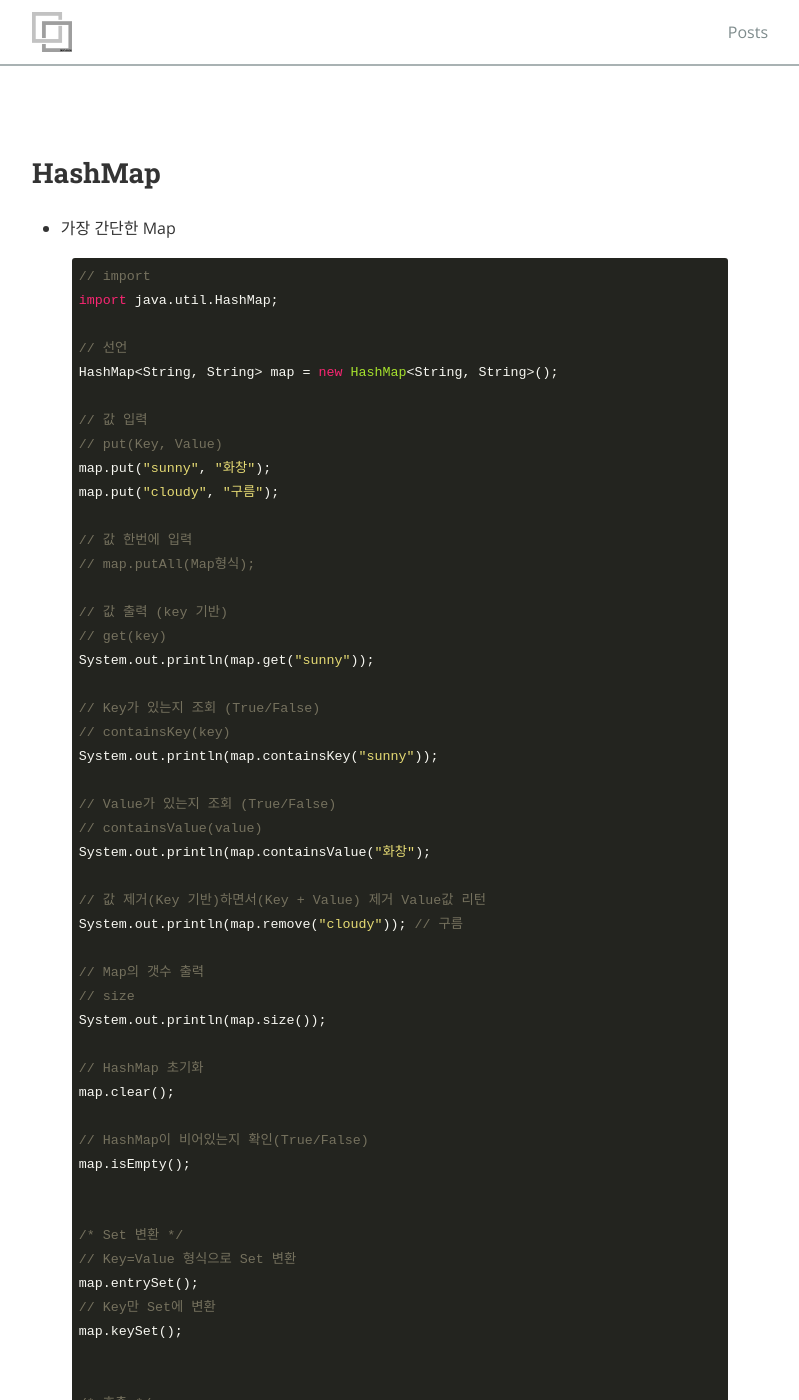
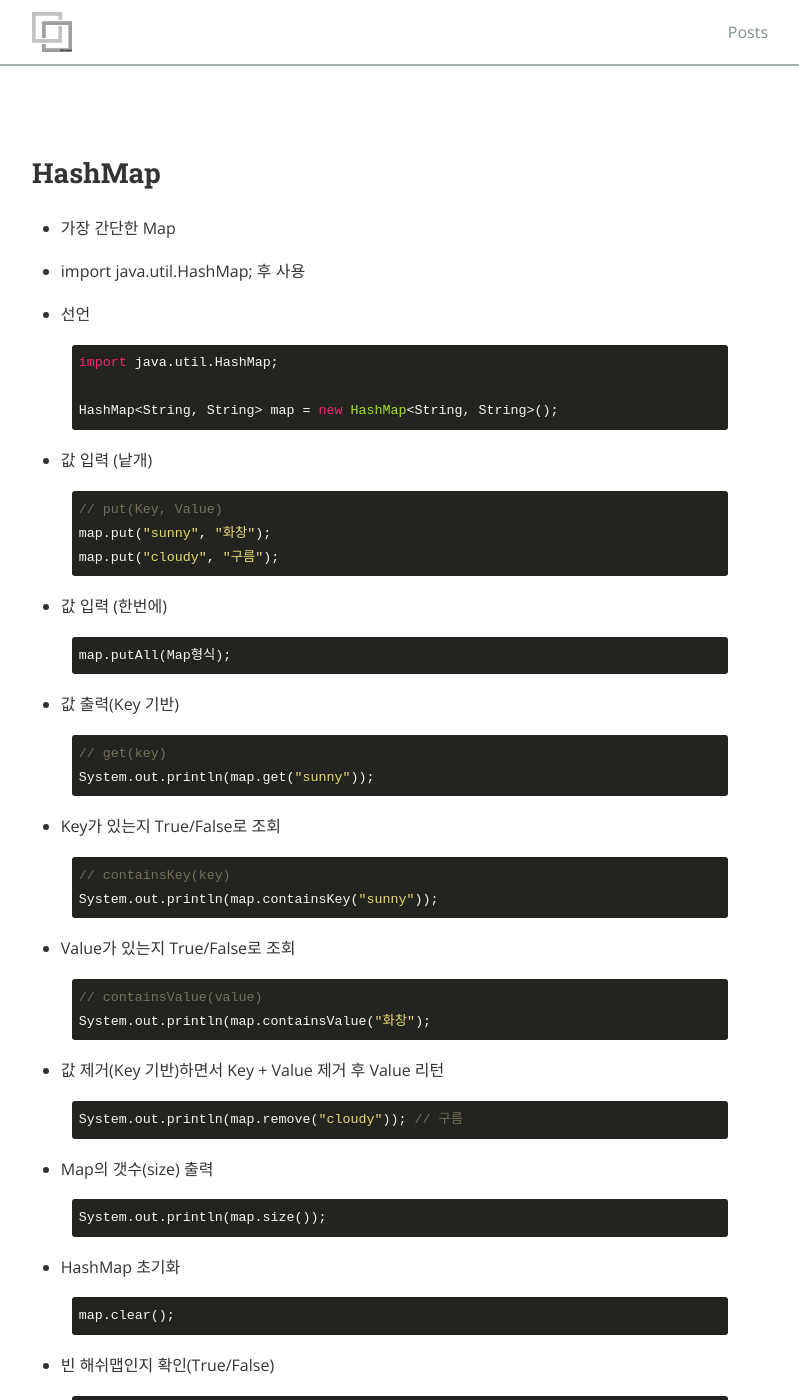
Before and after one commit to gptjs409/gptjs409.github.io, a Jekyll site: the page built from _posts/java/2019-08-01-Maps.md, in a window 1280 px wide and 1400 px high, scrolled down 506 px. Shown: the whole window, without its empty margins (240-1039 px from the left). Built offline with Jekyll 4.4.1, drawn with Linux system fonts in a browser that asks for light colours; nearby versions of some CDN libraries; some of the changed text lies outside the part shown.

Commit message:
#2 2019-08-01-Maps.md

```diff
--- a/_posts/java/2019-08-01-Maps.md
+++ b/_posts/java/2019-08-01-Maps.md
@@ -29,70 +29,109 @@ tags:
 
 - 가장 간단한 Map
 
+- import java.util.HashMap; 후 사용
+
+- 선언
+
 {% highlight java %}
-// import
 import java.util.HashMap;
 
-// 선언
 HashMap<String, String> map = new HashMap<String, String>();
+{% endhighlight %}
 
-// 값 입력
+- 값 입력 (낱개)
+
+{% highlight java %}
 // put(Key, Value)
 map.put("sunny", "화창");
 map.put("cloudy", "구름");
+{% endhighlight %}
 
-// 값 한번에 입력
-// map.putAll(Map형식);
+- 값 입력 (한번에)
 
-// 값 출력 (key 기반)
+{% highlight java %}
+map.putAll(Map형식);
+{% endhighlight %}
+
+- 값 출력(Key 기반)
+
+{% highlight java %}
 // get(key)
 System.out.println(map.get("sunny"));
+{% endhighlight %}
 
-// Key가 있는지 조회 (True/False)
+- Key가 있는지 True/False로 조회
+
+{% highlight java %}
 // containsKey(key)
 System.out.println(map.containsKey("sunny"));
+{% endhighlight %}
 
-// Value가 있는지 조회 (True/False)
+- Value가 있는지 True/False로 조회
+
+{% highlight java %}
 // containsValue(value)
 System.out.println(map.containsValue("화창");
+{% endhighlight %}
 
-// 값 제거(Key 기반)하면서(Key + Value) 제거 Value값 리턴
+- 값 제거(Key 기반)하면서 Key + Value 제거 후 Value 리턴
+
+{% highlight java %}
 System.out.println(map.remove("cloudy")); // 구름
+{% endhighlight %}
 
-// Map의 갯수 출력
-// size
+- Map의 갯수(size) 출력
+
+{% highlight java %}
 System.out.println(map.size());
+{% endhighlight %}
 
-// HashMap 초기화
+- HashMap 초기화
+
+{% highlight java %}
 map.clear();
+{% endhighlight %}
 
-// HashMap이 비어있는지 확인(True/False)
+- 빈 해쉬맵인지 확인(True/False)
+
+{% highlight java %}
 map.isEmpty();
+{% endhighlight %}
 
+- Set 변환, Key=Value 형식
 
-/* Set 변환 */
-// Key=Value 형식으로 Set 변환
+{% highlight java %}
 map.entrySet();
-// Key만 Set에 변환
+{% endhighlight %}
+
+- Set 변환, Key만
+
+{% highlight java %}
 map.keySet();
+{% endhighlight %}
 
+- 호출 방법 1.  for each \<key>
 
-/* 호출 */
-// 방법 1 : for each <key>
+{% highlight java %}
 for (String key : map.keySet()) {
    System.out.println("Key = " + key);
    Sysetm.out.println("Value = " + map.get(key));
 }
+{% endhighlight %}
 
-// 방법 2 : Map 이용 for each <Key : Value>
+- 호출 방법 2. Map 이용 for each \<Key : Value>
+
+{% highlight java %}
 import java.util.Map;
 
 for (Map.Entry<String, String> e : map.entrySet()) {
     System.out.println("Key = " + e.getKey();
     System.out.println("Value = " + e.getValue();
 }
+{% endhighlight %}
 
-// 방법 3 : Iterator 이용
+- 호출 방법 3. Iterator 이용
+{% highlight java %}
 import java.util.Iterator;
 
 Iterator<String> keys = map.keySet().iterator();
```
